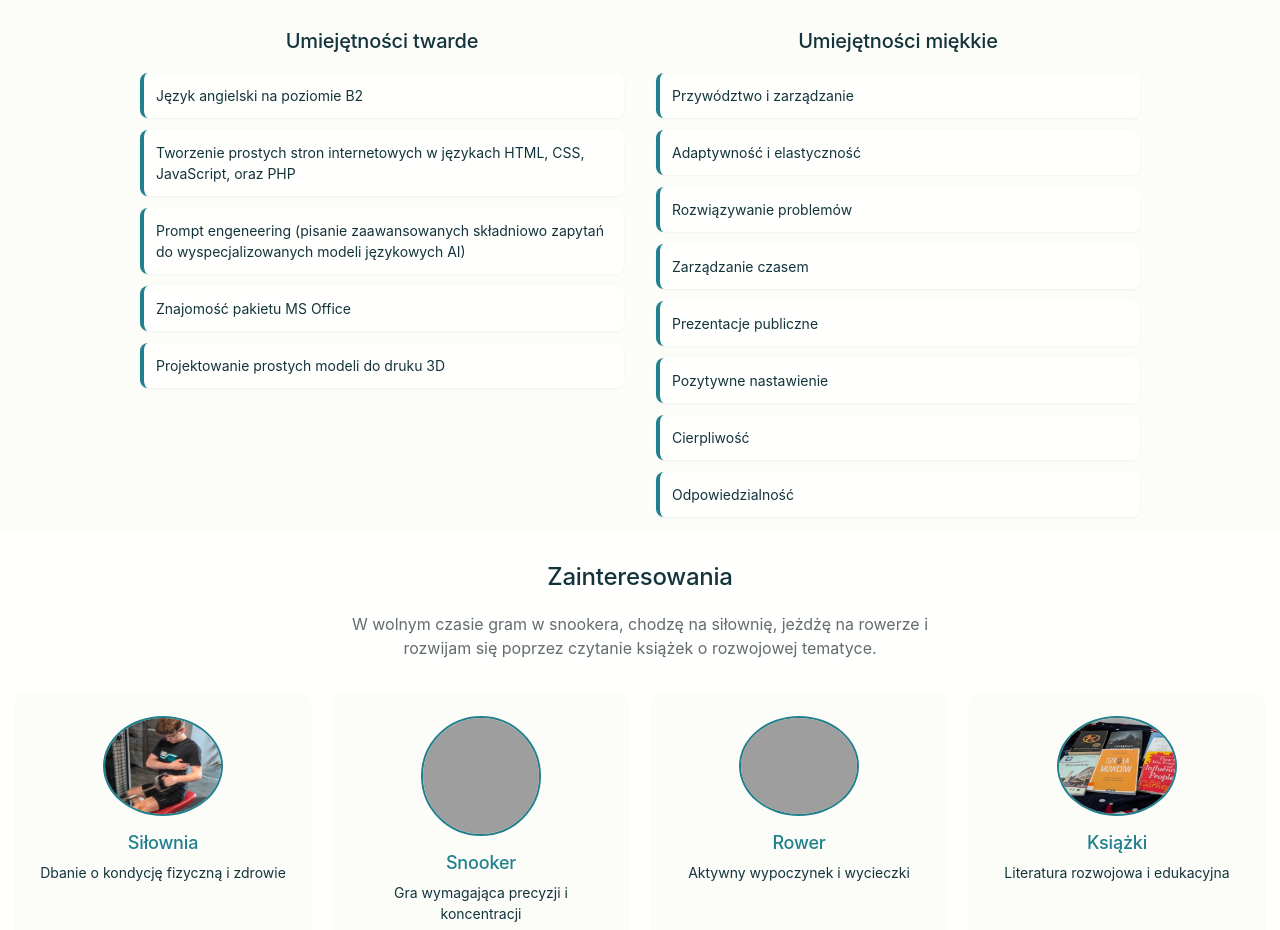
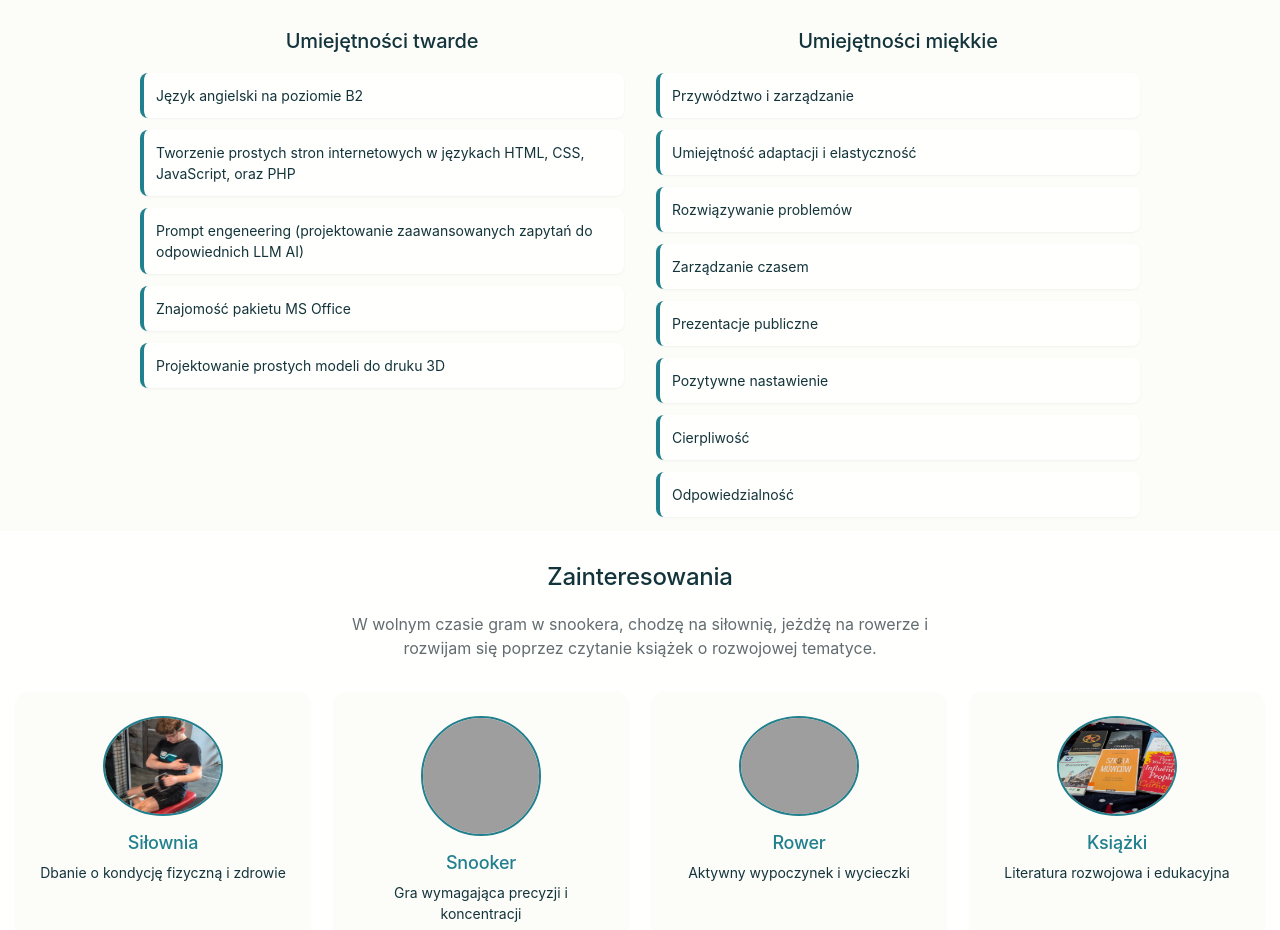
Before and after one commit to kepoPBezNicku/DominikPopek, a plain HTML site: page index.html in a window 1280 px wide. Shown: the part 3181-4111 px from the top of the page. Drawn offline with Linux system fonts and the light colour scheme; grey boxes are pictures that could not be loaded; a web font is replaced by a local one.

Commit message:
zmiana treśći strony
"adaptywność" i prompt engeneering

```diff
--- a/index.html
+++ b/index.html
@@ -161,7 +161,7 @@
                         <div class="hard-skills">
                             <div class="skill-item">Język angielski na poziomie B2</div>
                             <div class="skill-item">Tworzenie prostych stron internetowych w językach HTML, CSS, JavaScript, oraz PHP</div>
-                            <div class="skill-item">Prompt engeneering (pisanie zaawansowanych składniowo zapytań do wyspecjalizowanych modeli językowych AI)</div>
+                            <div class="skill-item">Prompt engeneering (projektowanie zaawansowanych zapytań do odpowiednich LLM AI)</div>
                             <div class="skill-item">Znajomość pakietu MS Office</div>
                             <div class="skill-item">Projektowanie prostych modeli do druku 3D</div>
                         </div>
@@ -173,7 +173,7 @@
                                 Przywództwo i zarządzanie
                             </div>
                             <div class="skill-item soft" data-description="Pracuję jako korepetytor (bardzo często potrzebny na ostatnią chwilę) co nauczyło mnie szybko dostosowywać się do sytuacji i potrzeb ucznia. Również jako aktualny uczeń wciąż co chwila jestem wręcz zmuszony do nauki nowych rzeczy. Na szczęście jestem zgłębiony w tematy działania mózgu i efektywnej nauki, więc szybko się uczę zarówno teorii w szkole, jak i praktyki w życiu.">
-                                Adaptywność i elastyczność
+                                Umiejętność adaptacji i elastyczność
                             </div>
                             <div class="skill-item soft" data-description="Wszelkie zadania programistyczne polegają nie na wykuwaniu linijek kodu zapamiętywaniu rodzajów algorytmów, ale na jak najszybszym znalezieniu problemu, określeniu potencjalnych rozwiązań i wybór tego najlepszego. To jest podejście, które równie dobrze sprawdza się u mnie na co dzień.">
                                 Rozwiązywanie problemów
```
